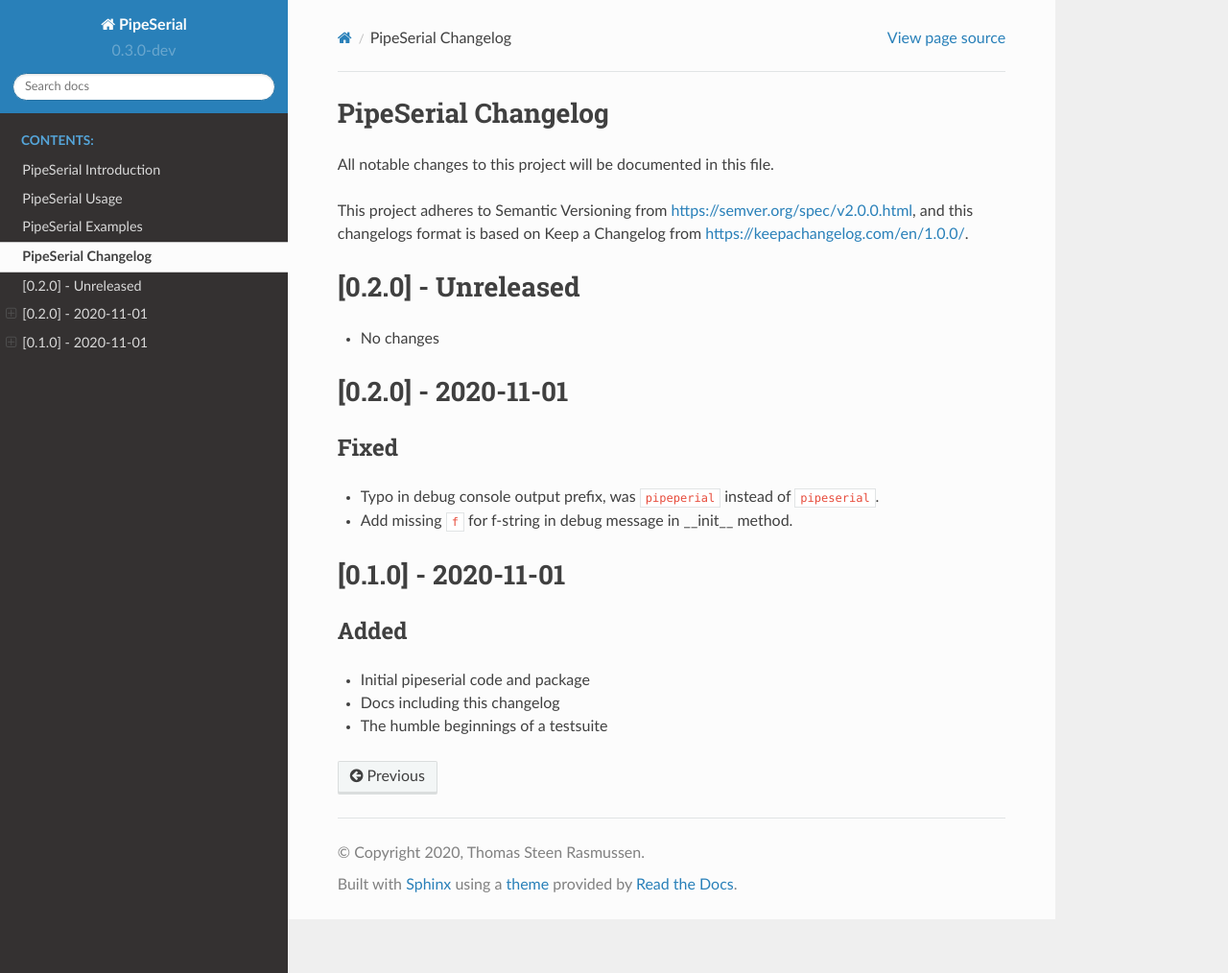
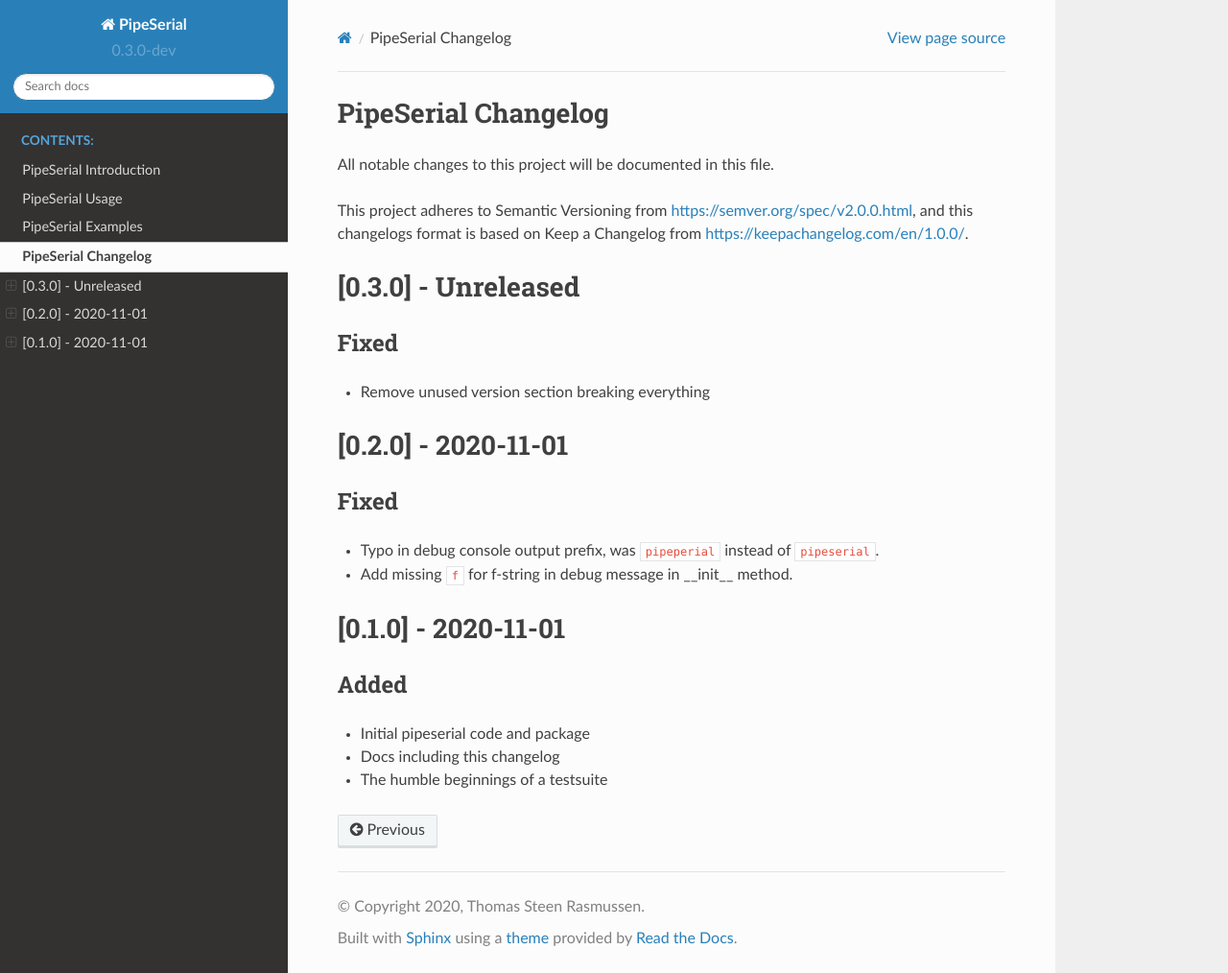
Before and after one commit to tykling/pipeserial, a Sphinx documentation site: the page built from docs/changelog.rst, in a window 1280 px wide and 1014 px high. Shown: the whole window at 96% size. Built offline with Sphinx 7.4.7 and the Read the Docs theme 2.0.0, drawn with Linux system fonts in a browser that asks for light colours.

Commit message:
remove unused args.version check breaking everything

```diff
--- a/docs/changelog.rst
+++ b/docs/changelog.rst
@@ -5,9 +5,12 @@ All notable changes to this project will be documented in this file.
 This project adheres to Semantic Versioning from https://semver.org/spec/v2.0.0.html, and
 this changelogs format is based on Keep a Changelog from https://keepachangelog.com/en/1.0.0/.
 
-[0.2.0] - Unreleased
+[0.3.0] - Unreleased
 ====================
-- No changes
+
+Fixed
+-----
+- Remove unused version section breaking everything
 
 
 [0.2.0] - 2020-11-01
```
Also changed, not shown: 1 other file.
